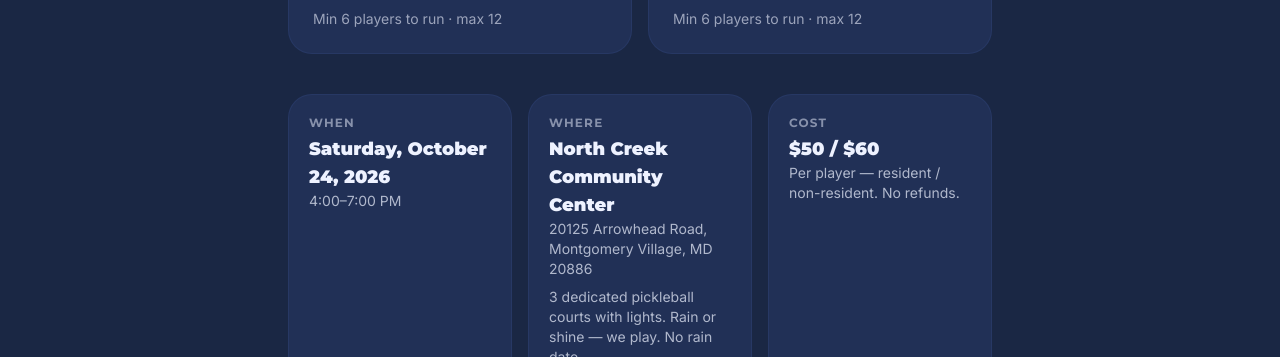
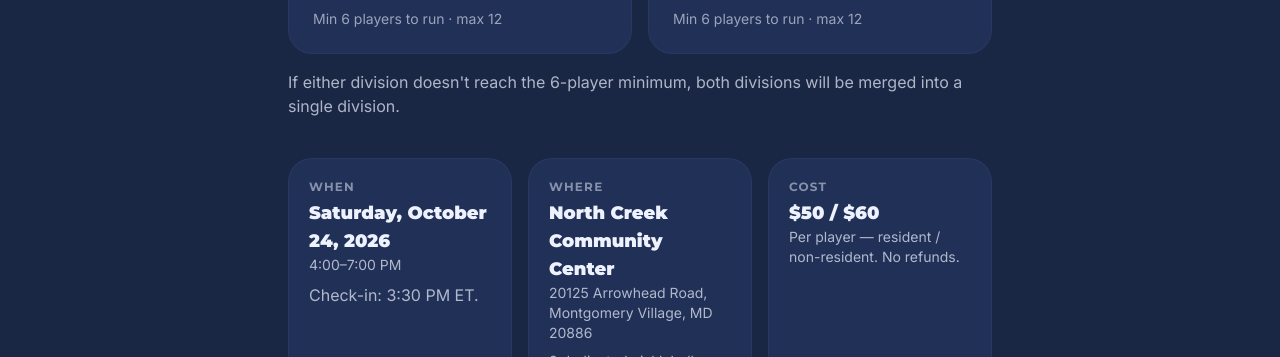
Before and after one commit to sammorrispb/nextgen-academy, a Next.js app: page /mvf-junior-tournament in a window 1280 px wide. Shown: the part 533-890 px from the top of the page. Built offline with nearby package versions, Linux system fonts and the light colour scheme; no server answers.

Commit message:
fix: show confirmed MVF tournament arrival details (#403)

```diff
--- a/src/app/mvf-junior-tournament/page.tsx
+++ b/src/app/mvf-junior-tournament/page.tsx
@@ -5,6 +5,7 @@ import { mvfTournamentJsonLd } from "@/lib/mvf-tournament-jsonld";
 import {
   COURTS_TEXT,
   GUARANTEED_GAMES_TEXT,
+  LOW_ENROLLMENT_POLICY_TEXT,
   MEDALS_TEXT,
   MVF_JUNIOR_TOURNAMENT_ADDRESS,
   MVF_JUNIOR_TOURNAMENT_DATE_LABEL,
@@ -76,6 +77,9 @@ export default function MvfJuniorTournamentPage() {
             </div>
           ))}
         </div>
+        <p className="text-ngpa-white/70 mt-4">
+          {LOW_ENROLLMENT_POLICY_TEXT}
+        </p>
       </section>
 
       {/* At a glance */}
@@ -90,6 +94,9 @@ export default function MvfJuniorTournamentPage() {
             </p>
             <p className="text-ngpa-white/70 text-sm">
               {MVF_JUNIOR_TOURNAMENT_TIME_LABEL}
+            </p>
+            <p className="text-ngpa-white/70 mt-2">
+              Check-in: 3:30 PM ET.
             </p>
           </div>
           <div className="bg-ngpa-panel rounded-2xl p-5 border border-ngpa-slate/60">
```
